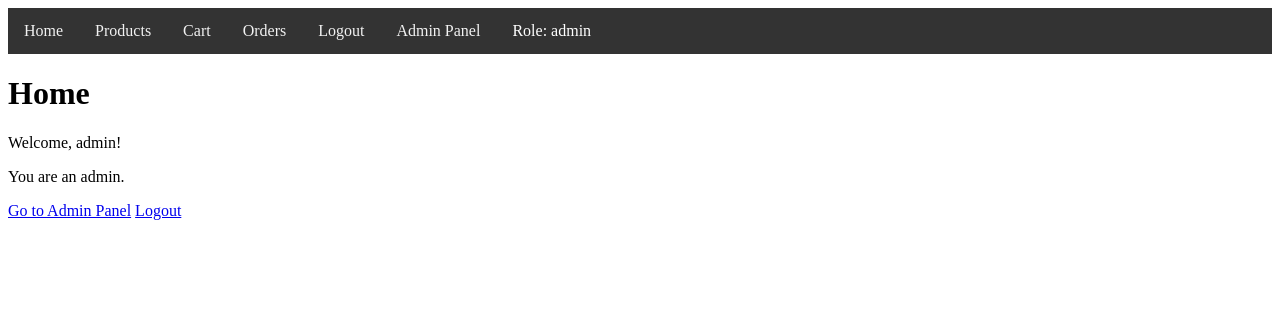
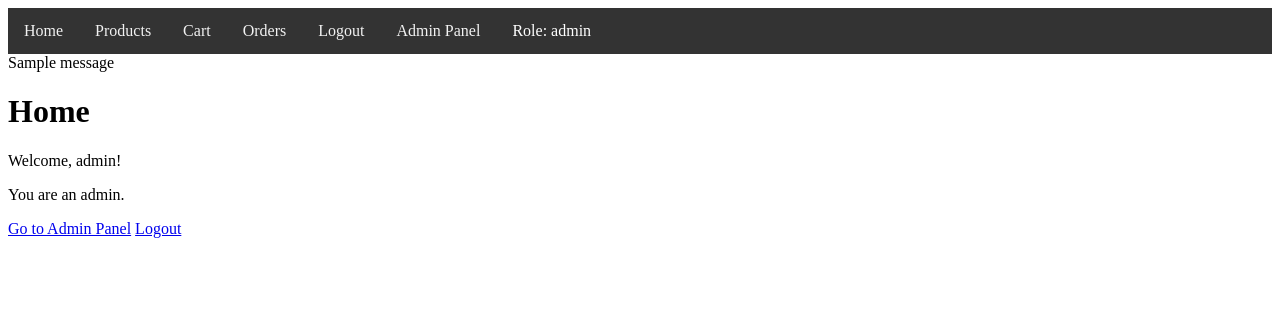
Before and after one commit to ksumarazue/Order_platform, a Flask app: page /home in a window 1280 px wide. Shown: the top 314 px of the page. Run offline with Flask 3, Linux system fonts and the light colour scheme; a user stored in the database is signed in; one stand-in notice (Sample message) is shown.

Commit message:
Activate flash Message

```diff
--- a/templates/base.html
+++ b/templates/base.html
@@ -2,7 +2,10 @@
 <html lang="en">
 <head>
     <meta charset="UTF-8">
-    <title>{% block title %}{% endblock %}</title>
+    <title>
+            {% block title %}
+            {% endblock %}
+    </title>
     <style>
         .navbar {
             display: flex;
@@ -44,6 +47,16 @@
         {% endif %}
     </div>
 
+    <div class="flash-messages">
+        {% with messages = get_flashed_messages(with_categories=true) %}
+            {% if messages %}
+                {% for category, message in messages %}
+                    <div class="flash-message {{ category }}">{{ message }}</div>
+                {% endfor %}
+            {% endif %}
+        {% endwith %}
+    </div>
+
     {% block content %}{% endblock %}
 </body>
 </html>
--- a/templates/home.html
+++ b/templates/home.html
@@ -1,6 +1,8 @@
 {% extends "base.html" %}
 
-{% block title %}Home{% endblock %}
+{% block title %}
+Home
+{% endblock %}
 
 {% block content %}
 <h1>Home</h1>
```
